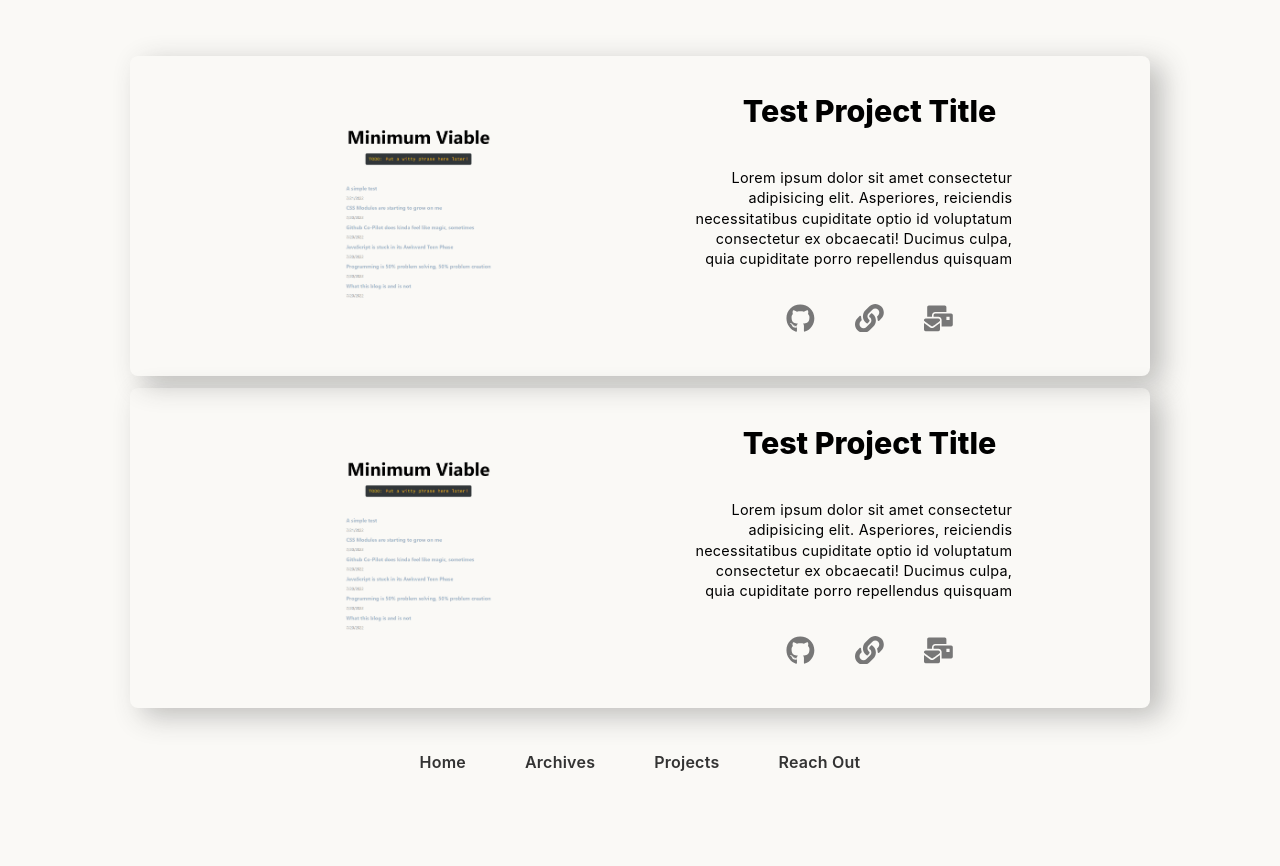
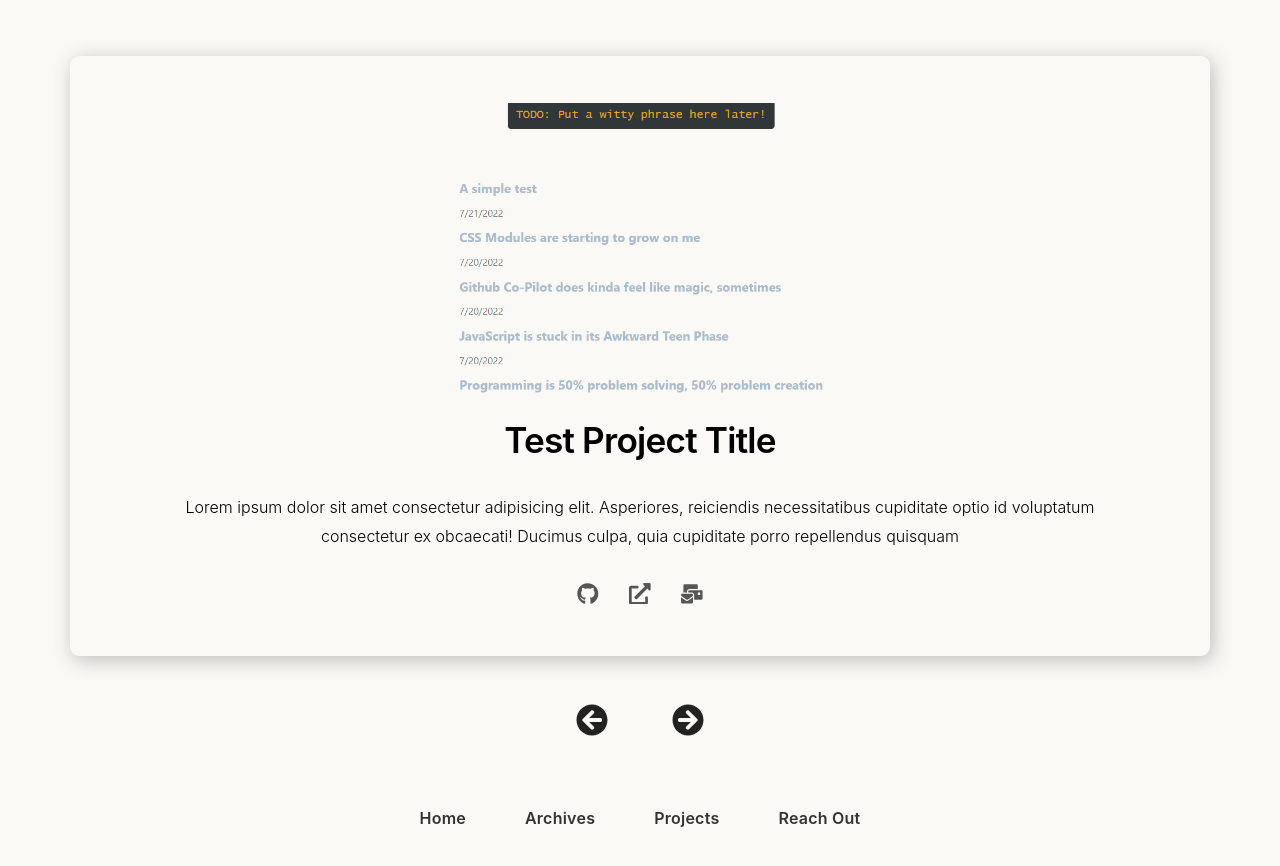
Before and after one commit to charlesmartinreed/charlie-codes-blog, a Next.js app: page /projects in a window 1280 px wide. Shown: the top 866 px of the page. Before the commit the page ends 820 px from the top, so only its background shows below. Built offline with nearby package versions, Linux system fonts and the light colour scheme.

Commit message:
Redesign layout for /projects.

```diff
--- a/components/ProjectCard.js
+++ b/components/ProjectCard.js
@@ -1,34 +1,39 @@
 import projectStyles from "../styles/Project.module.css";
 import Image from "next/image";
-import { FaGithub, FaLink, FaMailBulk } from "react-icons/fa";
+import {
+  FaGithub,
+  FaMailBulk,
+  FaExternalLinkAlt,
+  FaArrowCircleLeft,
+  FaArrowCircleRight,
+} from "react-icons/fa";
 
 export default function ProjectCard({ project }) {
   return (
-    <div className={projectStyles.projectContainer} key={project.title}>
-      <div className={projectStyles.imgContainer}>
+    <>
+      <div className={projectStyles.projectCard}>
+        {/* child #1 */}
+        <div className={projectStyles.imageContainer}>
           <Image
-          width={800}
-          height={300}
+            className={projectStyles.image}
+            layout="fill"
             alt={""}
             src={project.project_img_src}
           />
         </div>
+        {/* child #2 */}
+        <div className={projectStyles.textContainer}>
+          <h1>{project.project_title}</h1>
+          <p>{project.project_description}</p>
+        </div>
 
-      <div className={projectStyles.descriptionContainer}>
-        <div>
-          <h1 className={projectStyles.heading2Xl}>{project.project_title}</h1>
-        </div>
-        <div>
-          <p className={projectStyles.flavorText}>
-            {project.project_description}
-          </p>
-        </div>
+        {/* child #3 */}
         <div className={projectStyles.linkContainer}>
           <a href={project.project_github} title="View Project on GitHub">
             <FaGithub />
           </a>
           <a href={project.project_website} title="View the Site">
-            <FaLink />
+            <FaExternalLinkAlt />
           </a>
           <a
             mailto="charliesoandso@protonmail.com"
@@ -38,6 +43,46 @@ export default function ProjectCard({ project }) {
           </a>
         </div>
       </div>
+      <div className={projectStyles.btnContainer}>
+        <button className={projectStyles.btn}>
+          <FaArrowCircleLeft />
+        </button>
+        <button className={projectStyles.btn}>
+          <FaArrowCircleRight />
+        </button>
       </div>
+    </>
+
+    // <div className={projectStyles.projectContainer} key={project.title}>
+    //   <div className={projectStyles.imgContainer}>
+    //     <Image
+    //       width={800}
+    //       height={300}
+    //       alt={""}
+    //       src={project.project_img_src}
+    //     />
+    //   </div>
+
+    //   <div className={projectStyles.descriptionContainer}>
+    //     <h1 className={projectStyles.heading2Xl}>{project.project_title}</h1>
+    //     <p className={projectStyles.flavorText}>
+    //       {project.project_description}
+    //     </p>
+    //     <div className={projectStyles.linkContainer}>
+    //       <a href={project.project_github} title="View Project on GitHub">
+    //         <FaGithub />
+    //       </a>
+    //       <a href={project.project_website} title="View the Site">
+    //         <FaExternalLinkAlt />
+    //       </a>
+    //       <a
+    //         mailto="charliesoandso@protonmail.com"
+    //         title="Want to comission a site like this one? Contact me!"
+    //       >
+    //         <FaMailBulk />
+    //       </a>
+    //     </div>
+    //   </div>
+    // </div>
   );
 }
--- a/data/projects.json
+++ b/data/projects.json
@@ -1,12 +1,5 @@
 {
   "projects": [
-    {
-      "project_title": "Test Project Title",
-      "project_description": "Lorem ipsum dolor sit amet consectetur adipisicing elit. Asperiores, reiciendis necessitatibus cupiditate optio id voluptatum consectetur ex obcaecati! Ducimus culpa, quia cupiditate porro repellendus quisquam",
-      "project_img_src": "/images/project-temp-img.png",
-      "project_github": "https://www.github.com/charlesmartinreed",
-      "project_website": "https://duckduckgo.com"
-    },
     {
       "project_title": "Test Project Title",
       "project_description": "Lorem ipsum dolor sit amet consectetur adipisicing elit. Asperiores, reiciendis necessitatibus cupiditate optio id voluptatum consectetur ex obcaecati! Ducimus culpa, quia cupiditate porro repellendus quisquam",
--- a/pages/projects.js
+++ b/pages/projects.js
@@ -1,4 +1,5 @@
 import Layout from "../components/Layout";
+import Head from "next/head";
 import ProjectCard from "../components/ProjectCard";
 // import { loadProjects } from "../lib/getProjects";
 import { projects } from "../data/projects.json";
--- a/styles/Project.module.css
+++ b/styles/Project.module.css
@@ -1,87 +1,76 @@
-.projectContainer {
-  min-height: 40vh;
-  display: grid;
-  grid-template-columns: 55% 35%;
-  width: 85%;
-  box-shadow: 12px 8px 28px rgba(51, 51, 51, 0.3);
-  border-radius: 8px;
-
+.projectCard {
+  height: 600px;
+  width: 95%;
+  margin: 0 auto;
+  /* background-color: red; */
+  padding: 1.5em;
+  display: flex;
+  flex-direction: column;
+  justify-content: center;
   align-items: center;
-  margin-bottom: 12px;
+  box-shadow: 3px 4px 19px rgba(51, 51, 51, 0.3);
+  border-radius: 9px;
 }
 
-.projectContainer .heading2Xl {
-  font-size: 1.9em;
-  line-height: 1.2;
-  margin: 1rem 0;
-  font-weight: 800;
+.projectCard .imageContainer {
+  width: 100%;
+  height: 300px;
+  position: relative;
 }
 
-.projectContainer h1,
-.projectContainer h2,
-.projectContainer h3,
-.projectContainer h4,
-.projectContainer h5,
-.projectContainer h6 {
-  text-align: center;
-  padding-bottom: 0.75em;
+.projectCard .image {
+  /* max-width: 100%; */
+  /* max-height: 100%; */
+  object-fit: cover;
 }
 
-.projectContainer .imgContainer {
-  padding-left: 15px;
+.projectCard .textContainer {
+  text-align: center;
+  width: 85%;
 }
 
-.projectContainer img {
-  max-width: 100%;
-  max-height: 100%;
-  object-fit: contain;
-  border-radius: 4px;
+.projectCard .textContainer h1 {
+  font-size: 2.2rem;
+  line-height: 1.2;
+  font-weight: 600;
+  letter-spacing: -0.05rem;
+  margin: 1rem 0;
 }
 
-.projectContainer .linkContainer {
-  /* background-color: orange; */
-  height: 100%;
-  display: flex;
-  flex-direction: row;
-  justify-content: center;
+.projectCard .textContainer p {
+  line-height: 1.8em;
+  font-weight: 300;
+  margin: 2em 0;
 }
 
-.projectContainer .descriptionContainer {
-  text-align: center;
-  line-height: 1.6em;
-  text-align: right;
-}
-
-.projectContainer .flavorText {
-  font-size: 0.9em;
-  width: 90%;
-  line-height: 1.4em;
-  letter-spacing: 0.02em;
-}
-
-.projectContainer a {
+.projectCard .linkContainer a {
   cursor: pointer;
-  color: #777;
+  color: #555;
   margin: 0.7em;
-  font-size: 1.8em;
+  font-size: 1.35em;
   transition: all 0.3s ease-in-out;
 }
 
-.projectContainer a:hover {
+.projectCard .linkContainer a:hover {
   color: rgb(119, 156, 194);
 }
 
-@media screen and (max-width: 960px) {
-  .projectContainer {
-    grid-template-columns: 30% 70%;
-    /* grid-template-rows: 40% 60%; */
-  }
+.btnContainer {
+  margin-top: 1em;
+  text-align: center;
+}
 
-  .projectContainer .flavorText {
-    font-size: 0.8em;
-  }
+.btn {
+  border: none;
+  outline: none;
+  cursor: pointer;
+  padding: 1em;
+  background-color: transparent;
+  font-size: 2em;
+  color: #222;
+  transition: all 0.3s ease-in-out;
+}
 
-  .projectContainer a {
-    font-size: 1.2em;
-  }
+.btn:hover {
+  transform: scale(1.1);
 }
```
Also changed, not shown: 1 other file (tests, documents, lock files or other folders). Lines whose indentation alone changed are shown as unchanged.
